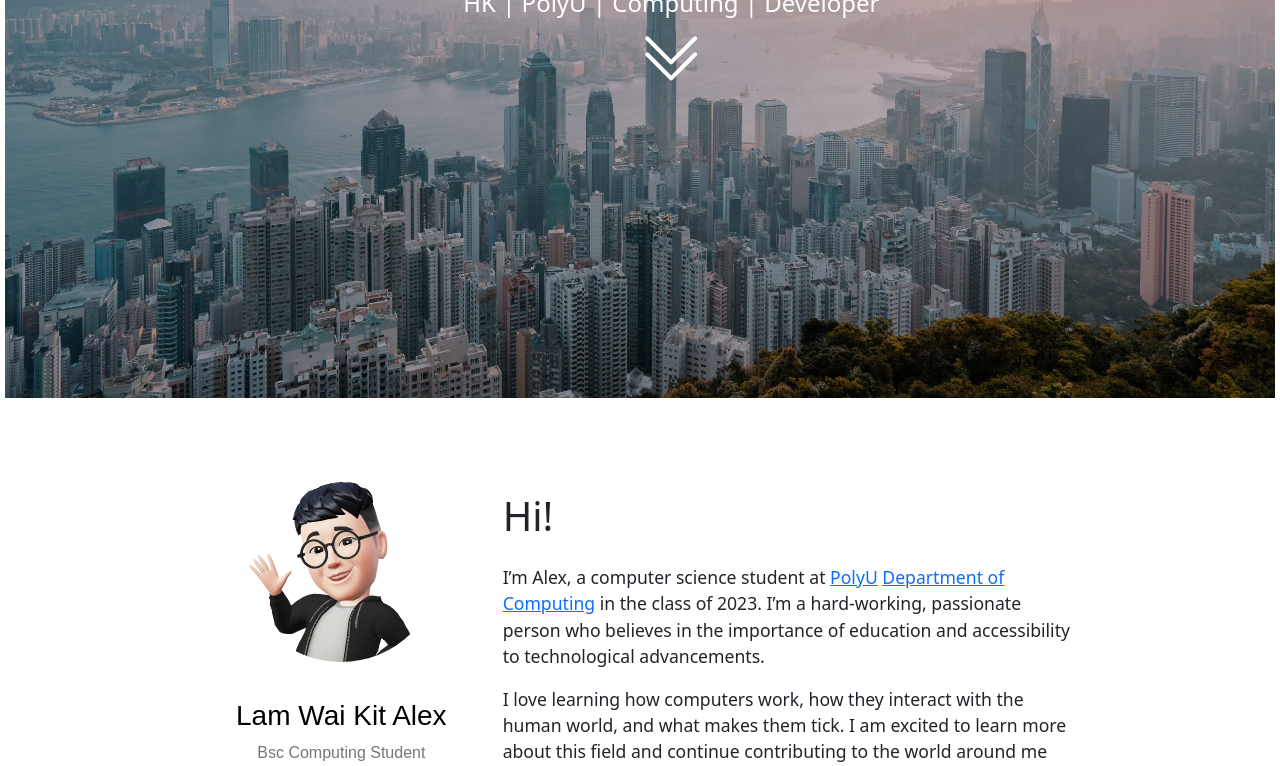
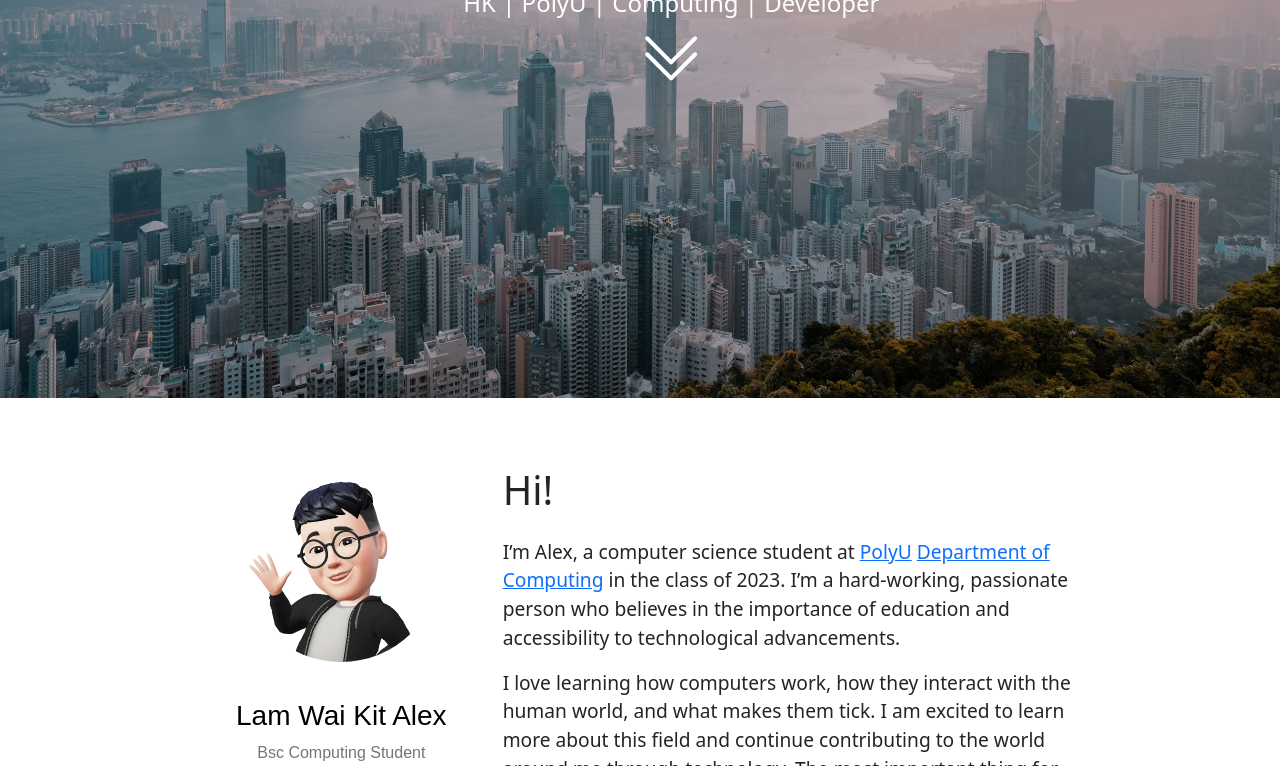
Before and after one commit to BoLam0305/BoLam0305.github.io, a plain HTML site: page index.html in a window 1280 px wide. Shown: the part 404-1170 px from the top of the page. Drawn offline with nearby package versions, Linux system fonts and the light colour scheme.

Commit message:
Initial commit

```diff
--- a/index.html
+++ b/index.html
@@ -2,6 +2,8 @@
 <html lang="en">
 <head>
     <meta charset="UTF-8">
+    <meta name="viewport" content="width=device-width, initial-scale=1">
+
     <title>Alex's Home Page</title>
     <link rel="stylesheet" href="info.css">
     <link href="https://cdn.jsdelivr.net/npm/bootstrap@5.2.3/dist/css/bootstrap.min.css" rel="stylesheet">
@@ -145,7 +147,7 @@
         </div>
     </div>
 </div>
-<div id="main-container-skills" class="col-12">
+<div id="main-container-skills">
     <div class="container">
         <h2>Skills</h2>
         <div id="main-container-skills-body" class="row">
--- a/info.css
+++ b/info.css
@@ -1,42 +1,4 @@
-/* CSS Mobile Reset */
-html, body
-{
- margin: 0;
- padding: 0;
- border: 0;
-}
 
-body
-{
- font-family:Arial,  sans-serif;
- line-height:1.5;
- font-size:16px;
- background: #fff;
- padding:5px;
- color: #000;
- word-wrap: break-word;
- -webkit-text-size-adjust: none;
-}
-
-h1, h2, h3, h4, h5, h6{ font-weight: normal; }
-
-p img { float: left; margin: 0 10px 5px 0; padding: 0; }
-
-img { border: 0; max-width: 100%; }
-
-table { width:auto; border-collapse: collapse;border-spacing: 0; }
-
-body {
-    font-family: inherit;
-    font-size: 1rem;
-    line-height: inherit;
-    color: inherit;
-    background-color: #fff;
-    padding-top: 0;
-    counter-reset: captions;
-    overflow-x: hidden;
-    margin-top: 70px;
-}
 
 #top-img img {
     width: 100%;
@@ -54,6 +16,7 @@ body {
     text-align: center;
     color: white;
     font-weight: bold;
+
 }
 
 #top-intro h4 {
@@ -82,7 +45,7 @@ body {
     display: flex;
     justify-content: center;
     align-items: center;
-    height: 5vh;
+    height: 5rem;
 }
 
 #menu-bar-main div {
@@ -134,7 +97,7 @@ body {
 
 #main-container-right {
     font-family: inherit;
-    font-size: 1.1rem;
+    font-size: 1.2rem;
     line-height: inherit;
     color: inherit;
     display: flex;
@@ -182,7 +145,7 @@ body {
 
 .portrait-title h3 {
     font-size: 1rem;
-    font-weight: 300;
+
     color: rgba(0, 0, 0, .54);
     margin: 0 0 10px;
 }
```
